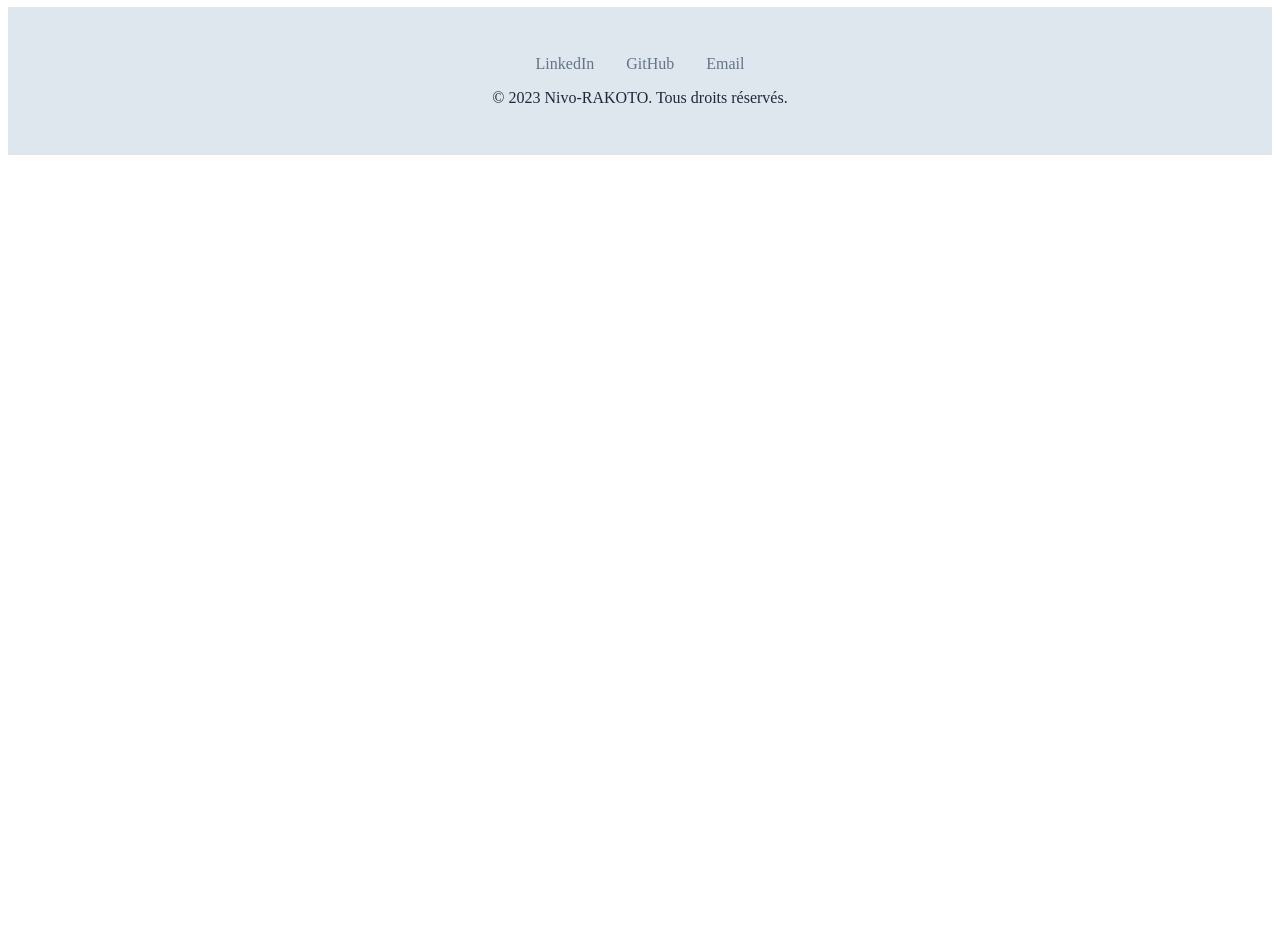
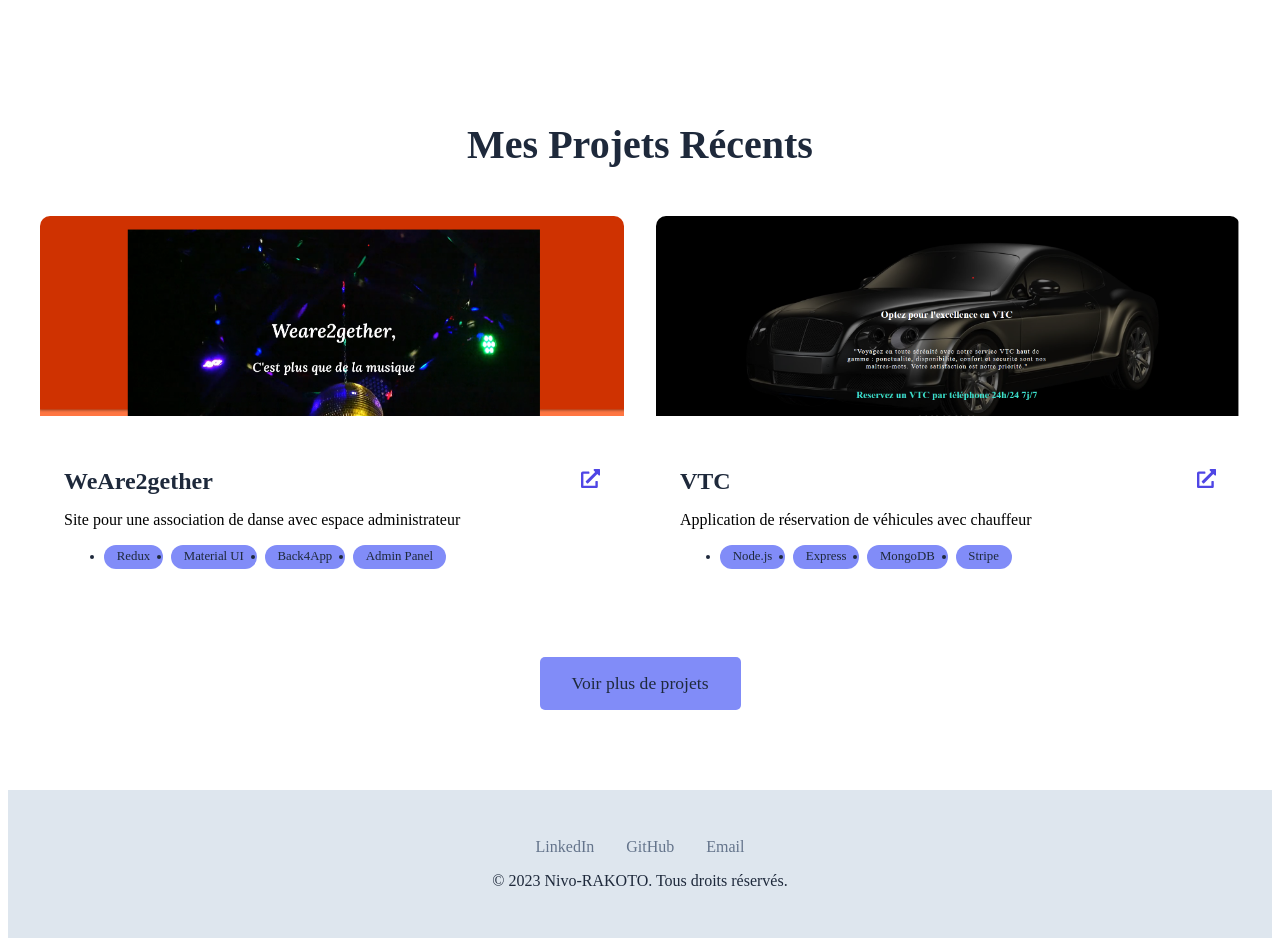
Before and after one commit to nivorako/react-portfolio, a React (Vite) app: page / in a window 1280 px wide. Shown: the part 1660-2606 px from the top of the page. Before the commit the page ends 1823 px from the top, so only its background shows below. Built offline with nearby package versions, Linux system fonts and the light colour scheme.

Commit message:
set up ProjectsTeaser

```diff
--- a/src/components/Home.tsx
+++ b/src/components/Home.tsx
@@ -5,6 +5,7 @@ import { Link } from 'react-router-dom';
 import webDesign from '../assets/web-design.webp';
 import { motion } from 'framer-motion';
 import avatar from "../assets/avatar.webp";
+import ProjectsTeaser from './ProjectsTeaser';
 
 const HomeContainer = styled.div`
     min-height: 100vh;
@@ -190,17 +191,18 @@ const Home = () => {
     window.addEventListener('scroll', handleScroll);
     return () => window.removeEventListener('scroll', handleScroll);
   }, []);
+
   return (
-        <HomeContainer>
+    <>
+      <HomeContainer id="home">
         <div
           style={{
             fontSize: "var(--font-size-4xl)",
             marginTop: '6rem',
             color: 'var(--textSecondary)',
-
           }}
         >
-                Bienvenue sur mon portfolio !  Je m appelle :
+          Bienvenue sur mon portfolio ! Je m'appelle :
         </div>
         <Title>Nivo RAKOTO</Title>
         <Subtitle>Développeur Web passionné</Subtitle>
@@ -230,8 +232,7 @@ const Home = () => {
             initial={{ scale: 0 }}
             whileInView={{ scale: scale }}
             whileHover={{ scale: 1.1 }}
-                    exit={{ scale: scale }}
-                    viewport={{ amount: 0.5 }}
+            viewport={{ amount: 0.2 }}
             transition={{ duration: 0.5, ease: "easeInOut" }}
           >
             <SkillIcon><FaReact /></SkillIcon>
@@ -243,8 +244,7 @@ const Home = () => {
             initial={{ scale: 0 }}
             whileInView={{ scale: scale }}
             whileHover={{ scale: 1.1 }}
-                    exit={{ scale: scale }}
-                    viewport={{ amount: 0.5 }}
+            viewport={{ amount: 0.2 }}
             transition={{ duration: 0.5, ease: "easeInOut" }}
           >
             <SkillIcon><FaNodeJs /></SkillIcon>
@@ -256,8 +256,7 @@ const Home = () => {
             initial={{ scale: 0 }}
             whileInView={{ scale: scale }}
             whileHover={{ scale: 1.1 }}
-                    exit={{ scale: scale }}
-                    viewport={{ amount: 0.5 }}
+            viewport={{ amount: 0.2 }}
             transition={{ duration: 0.5, ease: "easeInOut" }}
           >
             <SkillIcon><FaGithub /></SkillIcon>
@@ -278,8 +277,10 @@ const Home = () => {
           </PresentationText>
           <PresentationButton to="/about">En savoir plus</PresentationButton>
         </PresentationContainer>
+      </HomeContainer>
 
-        </HomeContainer>
+      <ProjectsTeaser />
+    </>
   );
 };
 
--- /dev/null
+++ b/src/components/ProjectsTeaser.tsx
@@ -0,0 +1,164 @@
+
+import styled from 'styled-components';
+import { FaExternalLinkAlt } from 'react-icons/fa';
+import { Link } from 'react-router-dom';
+import { motion } from 'framer-motion';
+import weare2getherImg from '../assets/wearetogether.png';
+import vtcImg from '../assets/VTC.png';
+
+const ProjectsSection = styled.section`
+    padding: 5rem 2rem;
+    background: var(--background);
+`;
+
+const SectionTitle = styled.h2`
+    font-size: 2.5rem;
+    text-align: center;
+    margin-bottom: 3rem;
+    color: var(--text);
+`;
+
+const ProjectsGrid = styled.div`
+    display: grid;
+    grid-template-columns: repeat(auto-fit, minmax(300px, 1fr));
+    gap: 2rem;
+    max-width: 1200px;
+    margin: 0 auto;
+`;
+
+const ProjectCard = styled.div`
+    background: rgba(255, 255, 255, 0.05);
+    border-radius: 10px;
+    overflow: hidden;
+    transition: transform 0.3s ease, box-shadow 0.3s ease;
+    &:hover {
+        transform: translateY(-5px);
+        box-shadow: 0 10px 20px rgba(0, 0, 0, 0.2);
+    }
+`;
+
+const ProjectImage = styled.img`
+    width: 100%;
+    height: 200px;
+    object-fit: cover;
+`;
+
+const ProjectContent = styled.div`
+    padding: 1.5rem;
+`;
+
+const ProjectTitle = styled.h3`
+    font-size: 1.5rem;
+    margin-bottom: 1rem;
+    color: var(--text);
+    display: flex;
+    align-items: center;
+    justify-content: space-between;
+`;
+
+const ProjectLink = styled.a`
+    color: var(--primary);
+    font-size: 1.2rem;
+    transition: color 0.3s ease;
+    &:hover {
+        color: var(--secondary);
+    }
+`;
+
+const ProjectSkills = styled.ul`
+    display: flex;
+    flex-wrap: wrap;
+    gap: 0.5rem;
+    margin: 1rem 0;
+`;
+
+const SkillTag = styled.li`
+    background: var(--secondary);
+    color: var(--text);
+    padding: 0.3rem 0.8rem;
+    border-radius: 20px;
+    font-size: 0.8rem;
+`;
+
+const ViewMoreButton = styled(Link)`
+    display: block;
+    width: max-content;
+    margin: 3rem auto 0;
+    padding: 1rem 2rem;
+    font-size: 1.1rem;
+    background: var(--secondary);
+    color: var(--text);
+    border: none;
+    border-radius: 5px;
+    text-decoration: none;
+    text-align: center;
+    transition: all 0.3s ease;
+    &:hover {
+        transform: translateY(-2px);
+        background: #1E293B;
+        color: var(--primary);
+    }
+    &:active {
+        transform: scale(0.98);
+    }
+`;
+
+const ProjectsTeaser = () => {
+    const projects = [
+        {
+            title: "WeAre2gether",
+            description: "Site pour une association de danse avec espace administrateur",
+            skills: ["Redux", "Material UI", "Back4App", "Admin Panel"],
+            image: weare2getherImg,
+            url: "https://weare2gether.vercel.app/"
+        },
+        {
+            title: "VTC",
+            description: "Application de réservation de véhicules avec chauffeur",
+            skills: ["Node.js", "Express", "MongoDB", "Stripe"],
+            image: vtcImg,
+            url: "https://vtc-mu.vercel.app/"
+        }
+    ];
+
+    return (
+        <ProjectsSection id="projects">
+            <SectionTitle>Mes Projets Récents</SectionTitle>
+            <ProjectsGrid>
+                {projects.map((project, index) => (
+                    <ProjectCard key={index}>
+                        <ProjectImage
+                            src={project.image}
+                            alt={`Capture d'écran du projet ${project.title}`}
+                            loading="lazy"
+                        />
+                        <ProjectContent>
+                            <ProjectTitle>
+                                {project.title}
+                                <ProjectLink
+                                    href={project.url}
+                                    target="_blank"
+                                    rel="noopener noreferrer"
+                                    aria-label={`Voir le projet ${project.title}`}
+                                >
+                                    <FaExternalLinkAlt />
+                                </ProjectLink>
+                            </ProjectTitle>
+                            <p>{project.description}</p>
+                            <ProjectSkills>
+                                {project.skills.map((skill, i) => (
+                                    <SkillTag key={i}>{skill}</SkillTag>
+                                ))}
+                            </ProjectSkills>
+                        </ProjectContent>
+                    </ProjectCard>
+                ))}
+            </ProjectsGrid>
+            <ViewMoreButton to="/projects">
+                Voir plus de projets
+            </ViewMoreButton>
+        </ProjectsSection>
+    );
+};
+
+export default ProjectsTeaser;
```
Also changed, not shown: src/assets/VTC.png (added), src/assets/wearetogether.png (added). Lines whose indentation alone changed are shown as unchanged.
